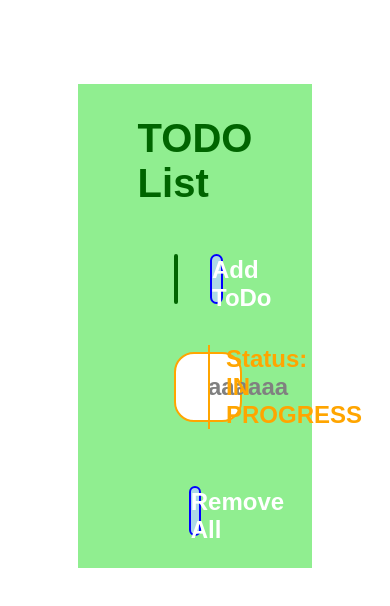
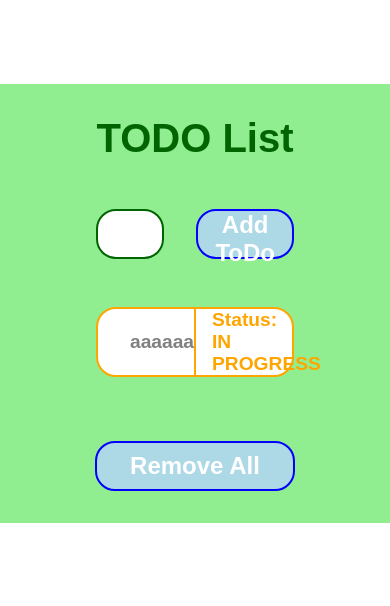
Before and after one commit to VillaOsiris/openbravo, a React (Vite) app: page / in a window 390 px wide. Shown: the top 606 px of the page. Built offline with nearby package versions, Linux system fonts and the light colour scheme.

Commit message:
fix responsiveness

```diff
--- a/src/components/toDo.tsx
+++ b/src/components/toDo.tsx
@@ -77,7 +77,7 @@ function toDo({}: Props) {
 }
 
 const Wrapper = styled.div`
-  max-width: 60%;
+  max-width: 75%;
   margin: 10vh auto;
   background: lightgreen;
   display: flex;
@@ -105,19 +105,19 @@ const Wrapper = styled.div`
     background: white;
     border-radius: 20px;
     padding: 1rem 2rem;
-    font-size: 1.5rem;
+    font-size: 1.2rem;
     font-weight: bold;
     color: grey;
     margin-bottom: 1rem;
     border: 2px solid orange;
 
     &--text {
-      width: 70%;
+      flex: 2;
     }
 
     &--status {
+      flex: 1;
       padding-left: 1rem;
-      width: 30%;
       border-left: 2px solid orange;
       color: orange;
     }
@@ -145,7 +145,7 @@ const Wrapper = styled.div`
     }
   }
   .btn {
-    width: 30%;
+    width: 200px;
     height: 50px;
     border-radius: 20px;
     border: 2px solid blue;
@@ -154,6 +154,10 @@ const Wrapper = styled.div`
     font-weight: bold;
     color: white;
   }
+
+  @media (max-width: 768px) {
+    max-width: 100%;
+  }
 `;
 
 export default toDo;
```
